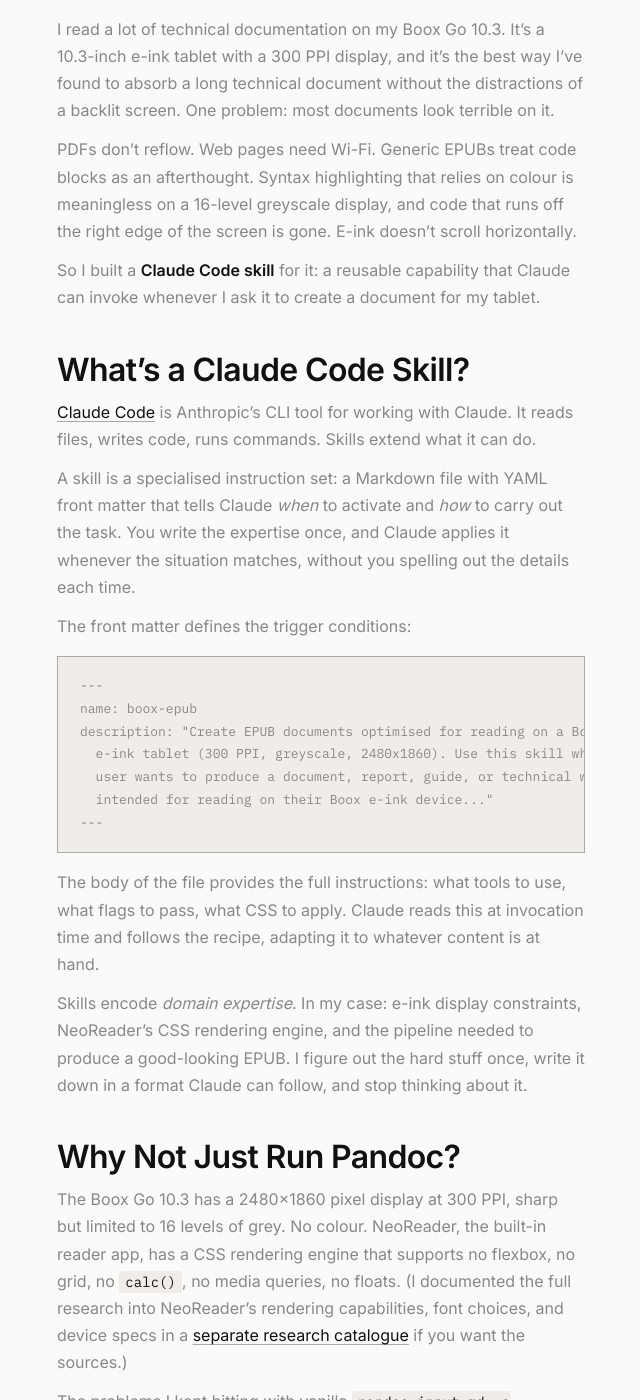
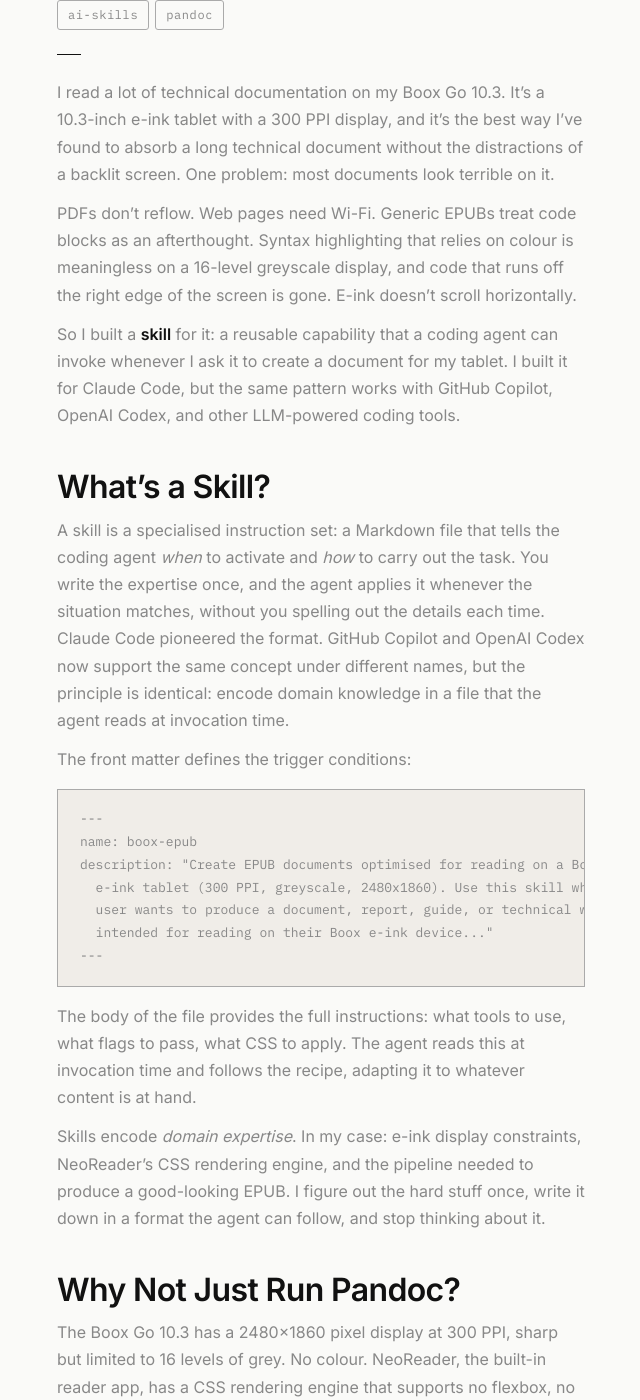
Before and after one commit to rhyscazenove/Rhyscazenove, a Jekyll site: the page built from docs/_posts/2026-04-09-building-a-claude-code-skill-for-my-boox.md, in a window 1280 px wide and 1400 px high, scrolled down 566 px. Shown: the whole window, without its empty margins (319-959 px from the left). Built offline with Jekyll 4.4.1, drawn with Linux system fonts in a browser that asks for light colours; some of the changed text lies outside the part shown.

Commit message:
Update blog post title and description for clarity; refine terminology and enhance context for coding agent skills

````diff
--- a/docs/_posts/2026-04-09-building-a-claude-code-skill-for-my-boox.md
+++ b/docs/_posts/2026-04-09-building-a-claude-code-skill-for-my-boox.md
@@ -1,24 +1,22 @@
 ---
 published: true
 layout: post
-title: "Building a Claude Code Skill to Make EPUBs for My Boox E-Reader"
+title: "Building a Coding Agent Skill to Make EPUBs for My Boox E-Reader"
 date: 2026-04-06
 categories: [ai, tooling, e-ink]
-tags: [claude-code, epub, boox, e-ink, ai-skills, pandoc]
-description: "How I built a custom Claude Code skill that converts Markdown into EPUBs optimised for my Boox Go 10.3 e-ink tablet, and what Claude Code skills are."
+tags: [claude-code, github-copilot, codex, epub, boox, e-ink, ai-skills, pandoc]
+description: "How I built a reusable skill that converts Markdown into EPUBs optimised for my Boox Go 10.3 e-ink tablet. Originally built for Claude Code, the same pattern works with GitHub Copilot, OpenAI Codex, and other coding agents."
 ---
 
 I read a lot of technical documentation on my Boox Go 10.3. It's a 10.3-inch e-ink tablet with a 300 PPI display, and it's the best way I've found to absorb a long technical document without the distractions of a backlit screen. One problem: most documents look terrible on it.
 
 PDFs don't reflow. Web pages need Wi-Fi. Generic EPUBs treat code blocks as an afterthought. Syntax highlighting that relies on colour is meaningless on a 16-level greyscale display, and code that runs off the right edge of the screen is gone. E-ink doesn't scroll horizontally.
 
-So I built a **Claude Code skill** for it: a reusable capability that Claude can invoke whenever I ask it to create a document for my tablet.
+So I built a **skill** for it: a reusable capability that a coding agent can invoke whenever I ask it to create a document for my tablet. I built it for Claude Code, but the same pattern works with GitHub Copilot, OpenAI Codex, and other LLM-powered coding tools.
 
-## What's a Claude Code Skill?
+## What's a Skill?
 
-[Claude Code](https://claude.ai/claude-code) is Anthropic's CLI tool for working with Claude. It reads files, writes code, runs commands. Skills extend what it can do.
-
-A skill is a specialised instruction set: a Markdown file with YAML front matter that tells Claude *when* to activate and *how* to carry out the task. You write the expertise once, and Claude applies it whenever the situation matches, without you spelling out the details each time.
+A skill is a specialised instruction set: a Markdown file that tells the coding agent *when* to activate and *how* to carry out the task. You write the expertise once, and the agent applies it whenever the situation matches, without you spelling out the details each time. Claude Code pioneered the format. GitHub Copilot and OpenAI Codex now support the same concept under different names, but the principle is identical: encode domain knowledge in a file that the agent reads at invocation time.
 
 The front matter defines the trigger conditions:
 
@@ -32,9 +30,9 @@
 ---
 ```
 
-The body of the file provides the full instructions: what tools to use, what flags to pass, what CSS to apply. Claude reads this at invocation time and follows the recipe, adapting it to whatever content is at hand.
+The body of the file provides the full instructions: what tools to use, what flags to pass, what CSS to apply. The agent reads this at invocation time and follows the recipe, adapting it to whatever content is at hand.
 
-Skills encode *domain expertise*. In my case: e-ink display constraints, NeoReader's CSS rendering engine, and the pipeline needed to produce a good-looking EPUB. I figure out the hard stuff once, write it down in a format Claude can follow, and stop thinking about it.
+Skills encode *domain expertise*. In my case: e-ink display constraints, NeoReader's CSS rendering engine, and the pipeline needed to produce a good-looking EPUB. I figure out the hard stuff once, write it down in a format the agent can follow, and stop thinking about it.
 
 ## Why Not Just Run Pandoc?
 
@@ -69,7 +67,7 @@
          --toc --toc-depth=3
 ```
 
-A Python script (`boox-epub-convert.py`) orchestrates the pipeline. Claude invokes it as part of the skill.
+A Python script (`boox-epub-convert.py`) orchestrates the pipeline. The agent invokes it as part of the skill.
 
 ### Stage 1: Mermaid Diagram Pre-rendering
 
@@ -116,23 +114,23 @@
 
 The skill definition file (`SKILL.md`) contains YAML front matter with trigger conditions, device specs, step-by-step instructions with flags, content authoring guidelines, and a troubleshooting table.
 
-The trigger description matters. Mine includes phrases like "make an epub", "create a document for my boox", "format this for e-ink", and "make this into something I can read on my tablet". Claude pattern-matches against these when deciding which skills to activate.
+The trigger description matters. Mine includes phrases like "make an epub", "create a document for my boox", "format this for e-ink", and "make this into something I can read on my tablet". The agent pattern-matches against these when deciding which skills to activate.
 
-The body reads like instructions for a knowledgeable colleague. It explains *what* to do and *why*, because Claude can adapt instructions to new situations if it understands the reasoning. For example:
+The body reads like instructions for a knowledgeable colleague. It explains *what* to do and *why*, because any capable coding agent can adapt instructions to new situations if it understands the reasoning. For example:
 
 > Use `-b white` (essential; transparent backgrounds render as black on e-ink)
 
-That parenthetical tells Claude *why* the flag matters. If it later needs to render a PlantUML diagram, it can apply the same logic without me adding a new instruction.
+That parenthetical tells the agent *why* the flag matters. If it later needs to render a PlantUML diagram, it can apply the same logic without me adding a new instruction.
 
 ## Using It
 
 After setting this up, my workflow for creating a Boox-readable document is:
 
-1. Write content in Markdown (or ask Claude to help me write it)
+1. Write content in Markdown (or ask the agent to help me write it)
 2. Say "make an epub of this for my Boox"
 3. Transfer the EPUB to my tablet
 
-Step 2 is one sentence. Claude recognises the intent, activates the skill, processes Mermaid diagrams, downloads fonts if needed, runs Pandoc with the right flags, and hands me an EPUB. I don't think about CSS selectors or NeoReader's rendering quirks.
+Step 2 is one sentence. The agent recognises the intent, activates the skill, processes Mermaid diagrams, downloads fonts if needed, runs Pandoc with the right flags, and hands me an EPUB. I don't think about CSS selectors or NeoReader's rendering quirks.
 
 ## Lessons Learned
 
@@ -142,14 +140,14 @@
 
 Relative units (`em`, `%`) are non-negotiable. One `px` value breaks the font size slider, and e-ink readers depend on that slider.
 
-Skills that explain their reasoning age better than skills that list steps. "Use `-b white` because transparent backgrounds render as black on e-ink" lets Claude generalise to new diagram tools. "Use `-b white`" alone is brittle.
+Skills that explain their reasoning age better than skills that list steps. "Use `-b white` because transparent backgrounds render as black on e-ink" lets the agent generalise to new diagram tools. "Use `-b white`" alone is brittle.
 
 ## Try It Yourself
 
-The full skill is [on GitHub](https://github.com/rhys/boox-epub-maker-skill). If you have a Boox (or any e-ink reader), fork it and adjust the CSS for your device's specs. The pipeline works with any EPUB3-compatible reader. The CSS is the device-specific part.
+The full skill is [on GitHub](https://github.com/rhyscazenove). If you have a Boox (or any e-ink reader), fork it and adjust the CSS for your device's specs. The pipeline works with any EPUB3-compatible reader. The CSS is the device-specific part.
 
-If you don't have an e-ink tablet but want to try Claude Code skills, the structure is the same: a `SKILL.md` file with YAML front matter defining triggers and a Markdown body containing the instructions. Drop it into your project or your Claude Code config, and Claude picks it up automatically.
+If you don't have an e-ink tablet but want to try building skills, the structure is the same regardless of which coding agent you use: a Markdown file with front matter defining triggers and a body containing the instructions. In Claude Code, this is a `SKILL.md` file dropped into your project. GitHub Copilot and Codex have their own conventions for custom instructions, but the content transfers directly.
 
 I use this a few times a week now. Technical docs on e-ink with proper code formatting and working diagrams, with no manual Pandoc flags to remember.
 
-If you want to see the full research behind the design decisions (nine searches, three deep-dives, sources for every CSS value), I published the [research catalogue](/output/boox-epub-research) alongside this post.
+If you want to see the full research behind the design decisions (nine searches, three deep-dives, sources for every CSS value), I published the [research catalogue](/boox-epub-research) alongside this post.
````
